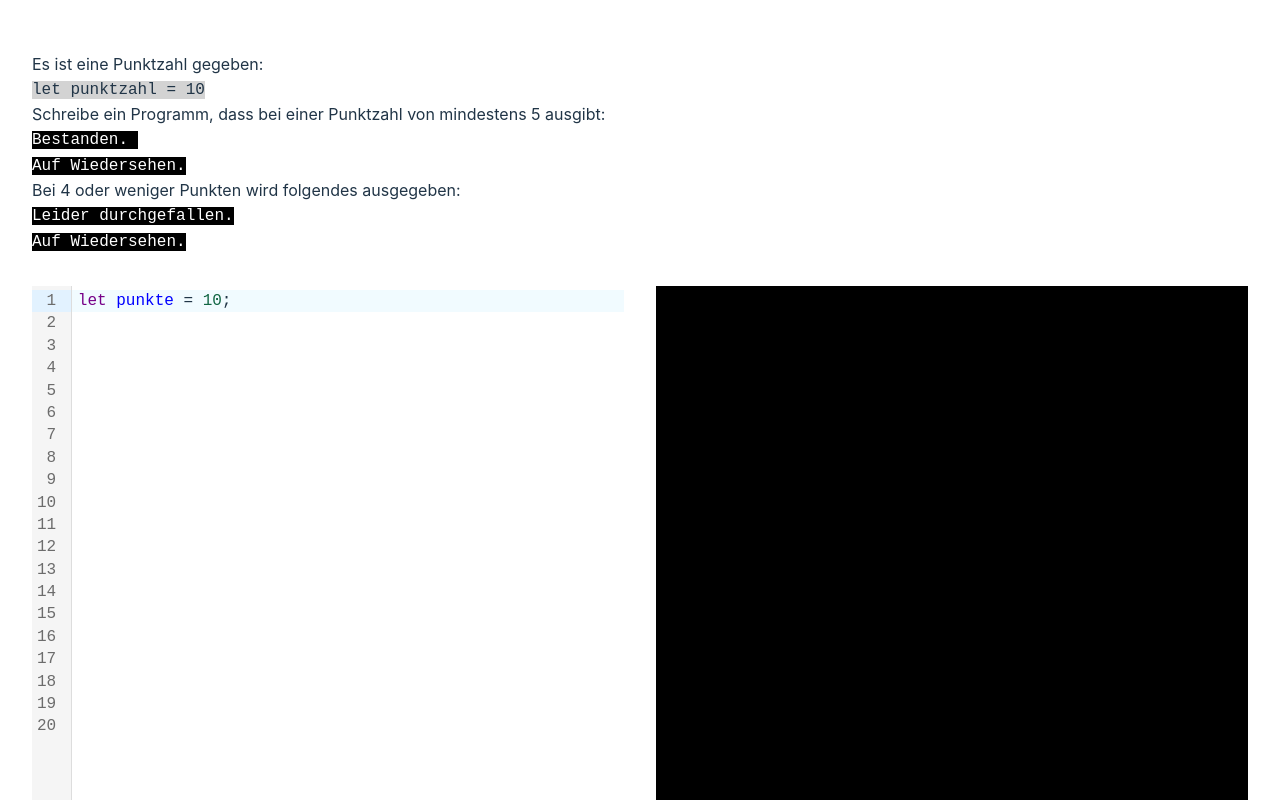
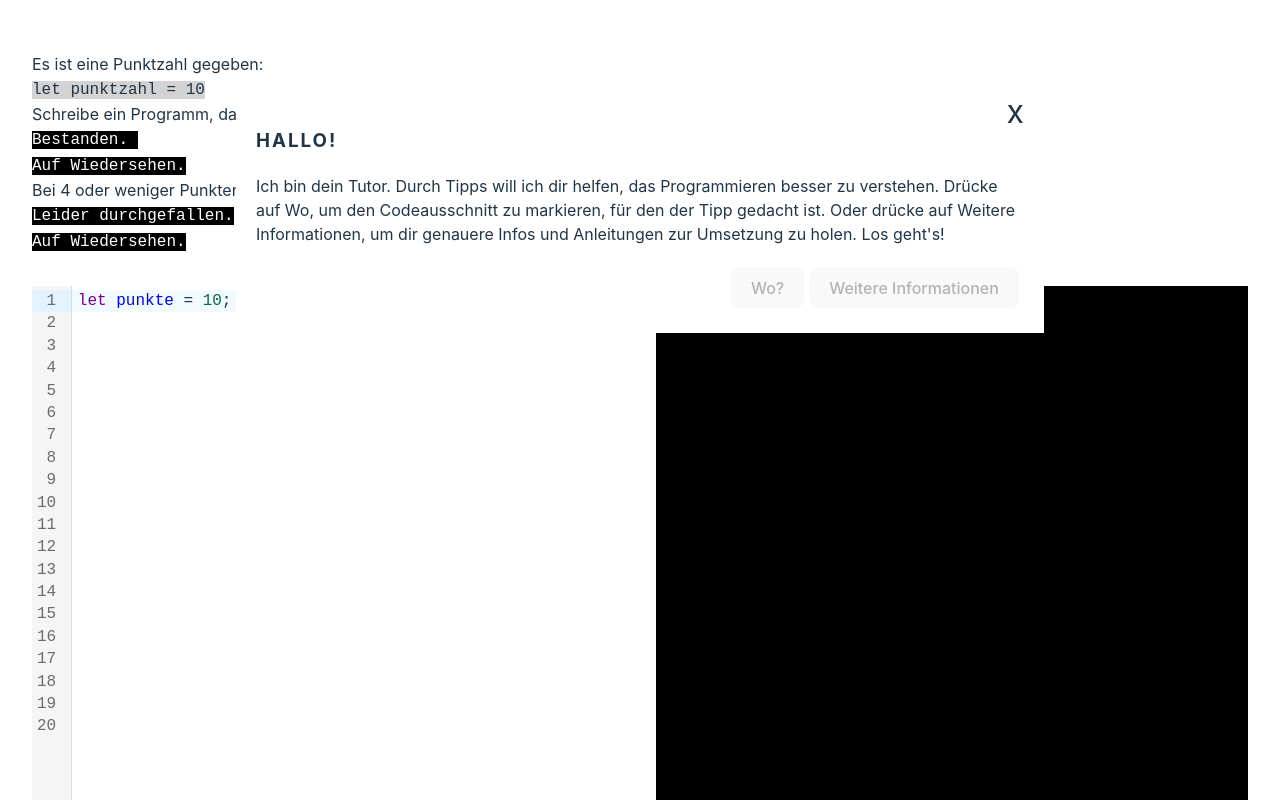
Before and after one commit to leje512/learn-to-code, a Svelte app in the folder codingtutorial/: page / in a window 1280 px wide. Shown: the top 800 px of the page. Built offline with nearby package versions, Linux system fonts and the light colour scheme.

Commit message:
feat: add modal to show tutor

```diff
--- /dev/null
+++ b/codingtutorial/src/components/Modal.svelte
@@ -0,0 +1,84 @@
+<script>
+  import { createEventDispatcher } from "svelte"
+  export let backgroundColor
+
+  const dispatch = createEventDispatcher()
+
+  function closeModal() {
+    dispatch("close")
+  }
+</script>
+
+<transition name="modal">
+  <div class="modal-wrapper">
+    <div class="modal" style="background-color: {backgroundColor};">
+      <span class="close" on:click={closeModal}>x</span>
+      <h3 class="title">
+        <slot name="title" />
+      </h3>
+      <slot name="content" />
+      <slot class="actions" name="actions" />
+    </div>
+  </div>
+</transition>
+
+<style>
+  .modal-wrapper {
+    position: fixed;
+    top: 0;
+    right: 0;
+    bottom: 0;
+    left: 0;
+    display: flex;
+    justify-content: center;
+    align-items: flex-start;
+    z-index: 21;
+    box-sizing: border-box;
+    padding: 10vh 32px 32px;
+  }
+
+  .modal-wrapper:before {
+    position: fixed;
+    top: 0;
+    left: 0;
+    right: 0;
+    bottom: 0;
+    opacity: 0.3;
+    flex: 1;
+    width: 100%;
+    height: 100%;
+    content: "";
+  }
+
+  .modal {
+    position: absolute;
+    width: 60vw;
+    max-width: 800px;
+    max-height: 80vh;
+    background: white;
+    display: flex;
+    flex-direction: column;
+    padding: 20px;
+    overflow-y: scroll;
+  }
+
+  .close {
+    margin-left: auto;
+    cursor: pointer;
+    font-size: 2em;
+  }
+
+  h3 {
+    margin: 5px 0;
+    text-transform: uppercase;
+    letter-spacing: 2px;
+    white-space: nowrap;
+    overflow: hidden;
+    text-overflow: ellipsis;
+  }
+
+  :global(.actions) {
+    margin-left: auto;
+    padding: 5px;
+  }
+</style>
--- a/codingtutorial/src/components/Sandbox.svelte
+++ b/codingtutorial/src/components/Sandbox.svelte
@@ -1,5 +1,6 @@
 <script>
   import CodeEditor from "./CodeEditor.svelte"
+  import Modal from "./Modal.svelte"
   import { runUnitTest } from "../lib/tests"
   import { getDiagnostics } from "../lib/astlint"
   import { isEqual } from "lodash"
@@ -19,6 +20,7 @@
   let messageIndex = 0
   let showErrorMessage = false
   let testPassed = false
+  let showTutor = true
 
   // TODO: weitere Erklärungen -> erkläre zusätzliche Prinzipien wie if-Bedingung etc.
 
@@ -29,6 +31,7 @@
     }
     lintError = getDiagnostics(misconceptions, code)[0]
     if (!isEqual(previousLintError, lintError)) {
+      showTutor = true
       showErrorMessage = false
       messageIndex = 0
     }
@@ -67,6 +70,20 @@
       messageIndex++
     }
   }
+
+  function getBackgroundColor(severity) {
+    console.log("severitx", severity)
+    switch (severity) {
+      case "error":
+        return "#f23d3d"
+      case "hint":
+        return "#2678bf"
+      case "praise":
+        return "#b7d63a"
+      default:
+        return "white"
+    }
+  }
 </script>
 
 <div id="sandbox">
@@ -81,33 +98,45 @@
   <p id="console">
     {consoleCode}
   </p>
+  {#if showTutor}
+    <p>Tutor</p>
     {#if code && code.trim() === initialcode.trim()}
-    <div id="pop-up" class="praise">
-      <h4>Hallo!</h4>
-      <p id="no-space-wrap">
+      <Modal
+        backgroundColor={getBackgroundColor()}
+        on:close={() => (showTutor = false)}
+      >
+        <span slot="title">Hallo!</span>
+        <p slot="content" id="no-space-wrap">
           Ich bin dein Tutor. Durch Tipps will ich dir helfen, das Programmieren
-        besser zu verstehen. Drücke auf Wo, um den Codeausschnitt zu markieren,
-        für den der Tipp gedacht ist. Oder drücke auf Weitere Informationen, um
-        dir genauere Infos und Anleitungen zur Umsetzung zu holen. Los geht's!
+          besser zu verstehen. Drücke auf Wo, um den Codeausschnitt zu
+          markieren, für den der Tipp gedacht ist. Oder drücke auf Weitere
+          Informationen, um dir genauere Infos und Anleitungen zur Umsetzung zu
+          holen. Los geht's!
         </p>
+        <div class="actions" slot="actions">
           <button disabled>Wo?</button>
-      <button disabled>Mehr Informationen</button>
+          <button disabled>Weitere Informationen</button>
         </div>
+      </Modal>
     {:else if lintError}
-    <div id="pop-up" class={lintError.severity}>
-      {#if lintError.severity !== "praise"}
-        <h4>Achtung!</h4>
-      {:else}
-        <h4>Weiter so!</h4>
-      {/if}
-      <p>{lintError.messages[messageIndex]}</p>
+      <Modal
+        backgroundColor={getBackgroundColor(lintError.severity)}
+        on:close={() => (showTutor = false)}
+      >
+        <span slot="title"
+          >{#if lintError.severity !== "praise"}Achtung!{:else}Weiter so!{/if}</span
+        >
+        <p slot="content">{lintError.messages[messageIndex]}</p>
+        <div class="actions" slot="actions">
           {#if lintError.severity !== "praise"}
             <button on:click={showWhere}>Wo?</button>
           {/if}
           {#if messageIndex < lintError.messages.length - 1}
-        <button on:click={moreInformation}>Mehr Informationen</button>
+            <button on:click={moreInformation}>Weitere Informationen</button>
           {/if}
         </div>
+      </Modal>
+    {/if}
   {/if}
   <div id="action">
     <button on:click={run}>Run</button>
@@ -123,7 +152,8 @@
     grid-template-columns: minmax(250px, 1fr) minmax(250px, 1fr);
     grid-template-areas:
       "editor console"
-      "error action";
+      "editor console"
+      "action .";
     grid-gap: 2em;
     max-height: 100%;
   }
@@ -138,28 +168,8 @@
     padding: 0 5px;
     line-height: 1.4;
     overflow-y: scroll;
-    max-height: 70vh;
-    height: 70vh;
   }
-  #pop-up {
-    grid-area: error;
-    margin: 0;
-    padding: 1em;
-    color: white;
-  }
-  .error {
-    background-color: #f23d3d;
-  }
-  .hint {
-    background-color: #2678bf;
-  }
-  .praise {
-    background-color: #b7d63a;
-  }
-  #pop-up h4 {
-    margin: 0;
-  }
-  #pop-up p {
+  p {
     white-space: pre-wrap;
     word-wrap: break-word;
   }
```
Lines whose indentation alone changed are shown as unchanged.
